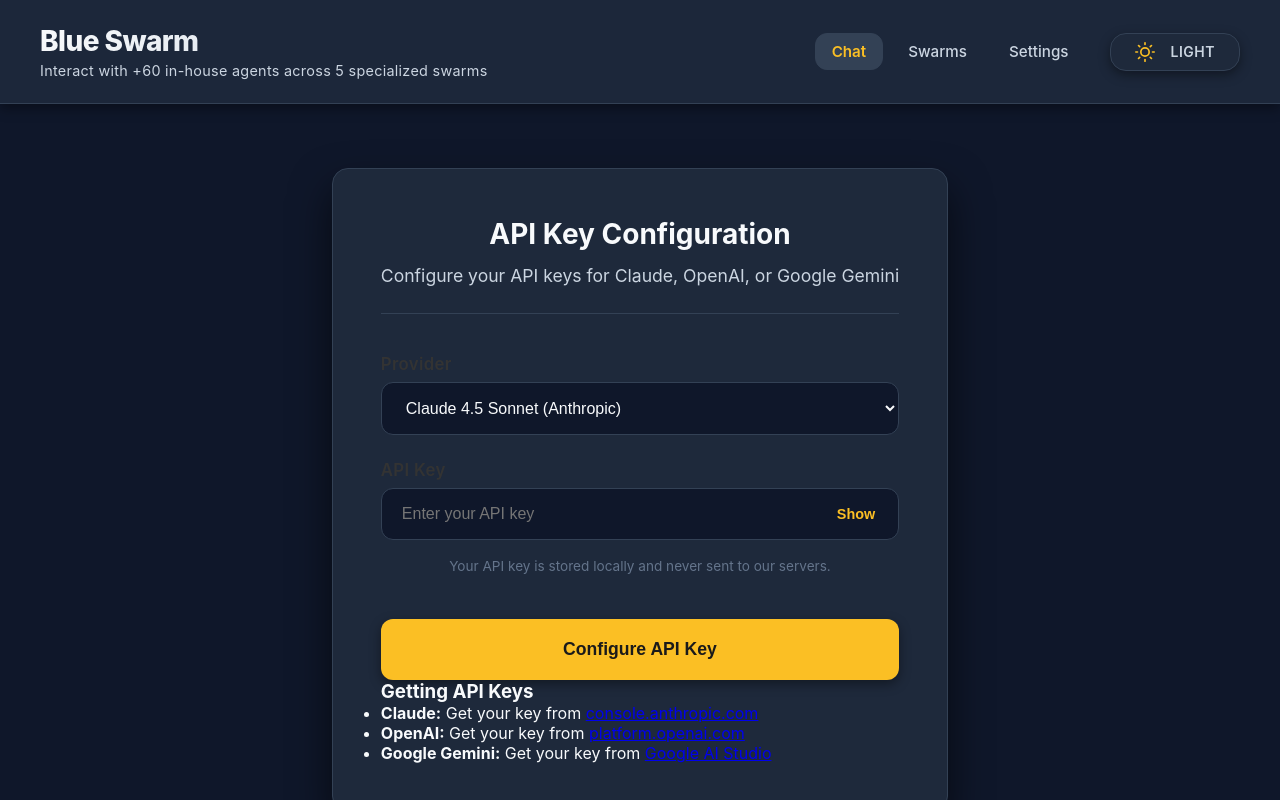
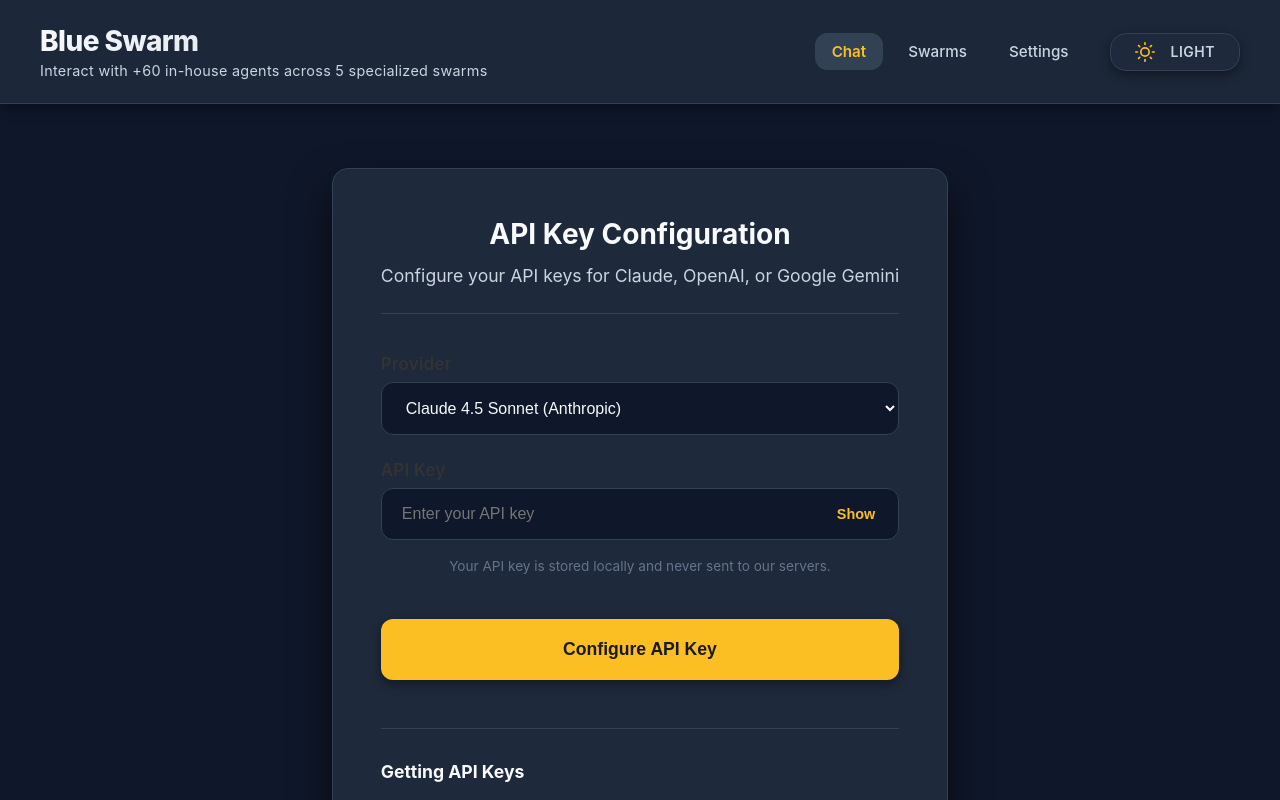
Before and after one commit to shangobashi/bs_v.0.1.1, a React (Create React App) app in the folder frontend/: page /settings in a window 1280 px wide. Shown: the top 800 px of the page. Built offline with nearby package versions, Linux system fonts and the light colour scheme; no server answers.

Commit message:
Final UI Polish: Fix readability, spacing, and footer text

```diff
--- a/frontend/src/App.jsx
+++ b/frontend/src/App.jsx
@@ -61,9 +61,6 @@ function App() {
           <footer className="app-footer">
             <div className="footer-content">
               <p>Blue Swarm by Blue Pads</p>
-              <p className="footer-tagline">
-                "I am because we are" - Ubuntu Philosophy
-              </p>
               <p className="footer-info">
                 Powered by BluePadsGlobal's 50 humanized agents across 4 specialized swarms
               </p>
--- a/frontend/src/styles/components.css
+++ b/frontend/src/styles/components.css
@@ -388,12 +388,14 @@
 
 .form-group label {
   display: block;
-  color: var(--accent-primary);
+  color: var(--text-primary);
   font-weight: 600;
   font-size: 1rem;
   margin-bottom: 0.75rem;
   letter-spacing: 0.02em;
 }
+
+
 
 .form-group select,
 .form-group input {
@@ -459,6 +461,52 @@
   box-shadow: var(--shadow-lg);
   background: var(--accent-light);
 }
+
+.provider-info {
+  margin-top: 3rem;
+  padding-top: 2rem;
+  border-top: 1px solid var(--border-color);
+}
+
+.provider-info h3 {
+  color: var(--text-primary);
+  font-size: 1.1rem;
+  margin-bottom: 1rem;
+}
+
+.provider-info ul {
+  list-style: none;
+  padding: 0;
+  margin: 0;
+}
+
+.provider-info li {
+  margin-bottom: 1rem;
+  color: var(--text-secondary);
+  font-size: 0.95rem;
+  display: flex;
+  align-items: center;
+  gap: 0.5rem;
+}
+
+.provider-info li strong {
+  color: var(--accent-primary);
+  min-width: 120px;
+}
+
+.provider-info a {
+  color: var(--accent-light);
+  text-decoration: none;
+  transition: color 0.2s;
+}
+
+.provider-info a:hover {
+  color: var(--accent-primary);
+  text-decoration: underline;
+}
+
+
+
 
 /* Swarm Selector */
 .swarm-selector {
```
